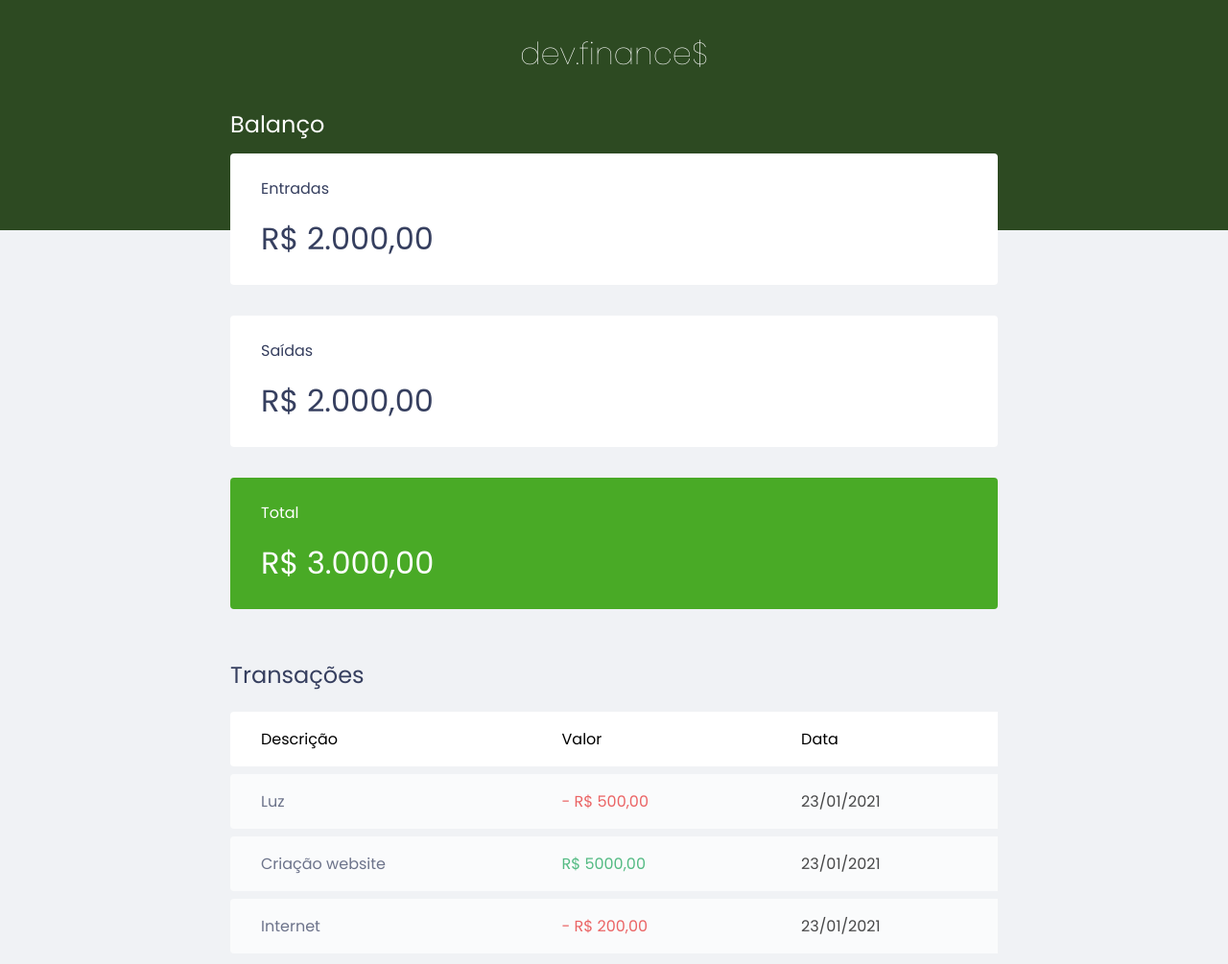
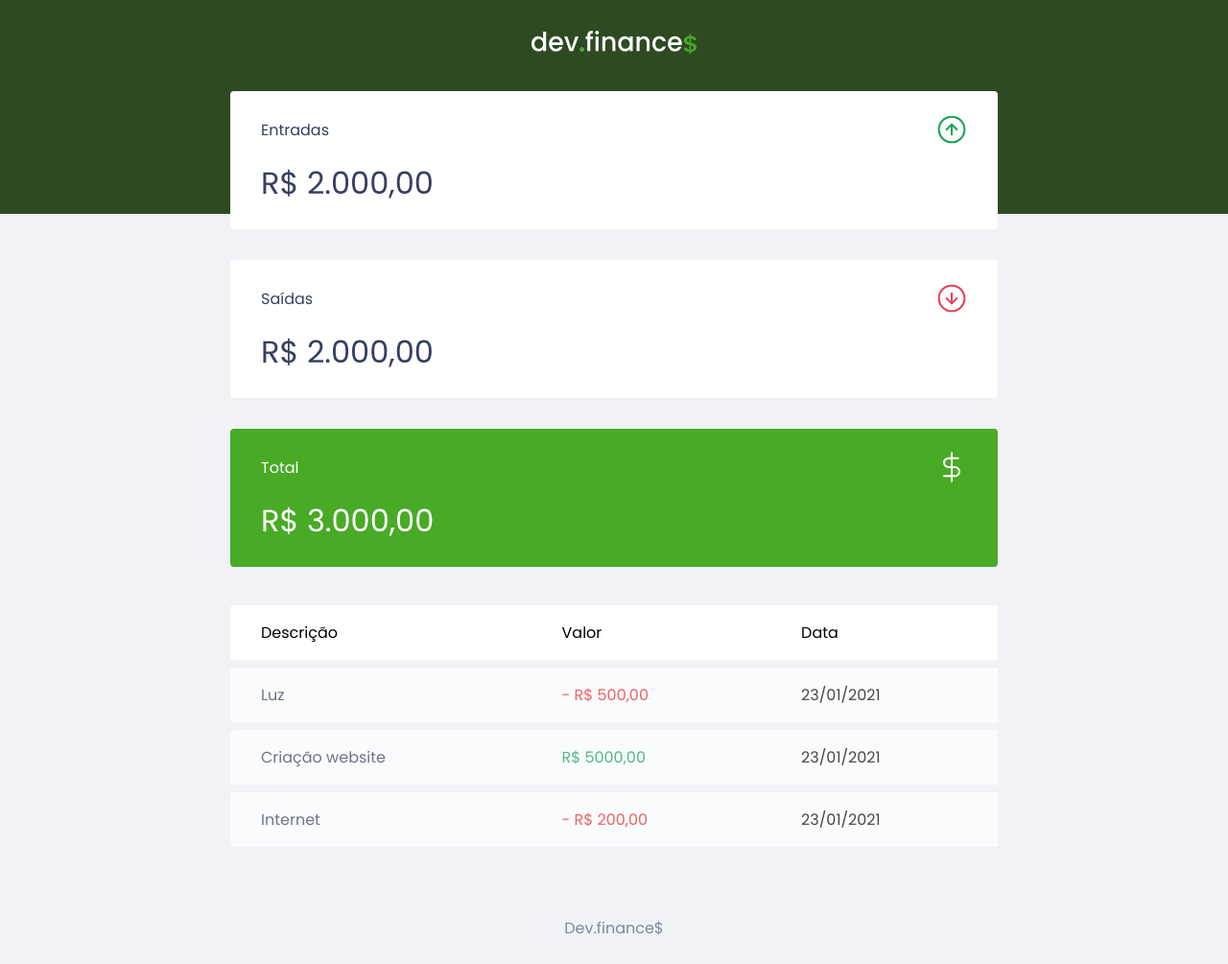
Before and after one commit to alancjo/Dev-Finance, a plain HTML site: page index.html in a window 1280 px wide. Shown: the top 1005 px of the page at 96% size. Drawn offline with Linux system fonts and the light colour scheme.

Commit message:
positions

```diff
--- a/index.html
+++ b/index.html
@@ -13,32 +13,47 @@
 <body>
 
     <header>
-        <h1 id="logo">dev.finance$</h1>
+        <img src="./assets/logo.svg" alt="Logo Dev Finance">
     </header>
 
     <main class="container">
         <section id="balance">
-            <h2>Balanço</h2>
+            <h2 class="sr-only">Balanço</h2>
 
             <div class="card">
-                <h3>Entradas</h3>
+                <h3>
+                    <span>
+                        Entradas
+                    </span>
+                    <img src="./assets/income.svg" alt="Image de entradas">
+                </h3>
                 <p>R$ 2.000,00</p>
             </div>
 
             <div class="card">
-                <h3>Saídas</h3>
+                <h3>
+                    <span>
+                        Saídas
+                    </span>
+                    <img src="./assets/expense.svg" alt="Image de entradas">
+                </h3>
                 <p>R$ 2.000,00</p>
             </div>
 
             <div class="card total">
-                <h3>Total</h3>
+                <h3>
+                    <span>
+                        Total
+                    </span>
+                    <img src="./assets/total.svg" alt="Image de total">
+                </h3>
                 <p>R$ 3.000,00</p>
             </div>
 
         </section>
 
         <section id="transaction">
-            <h2>Transações</h2>
+            <h2 class="sr-only">Transações</h2>
             <table id="data-table">
                 <thead>
                     <tr>
--- a/style.css
+++ b/style.css
@@ -28,6 +28,18 @@ header {
     background: #2D4A22;
     padding: 2rem 0 10rem;
     text-align: center;
+}
+
+.sr-only {
+    position: absolute;
+    width: 1px;
+    height: 1px;
+    padding: 0;
+    margin: -1px;
+    overflow: hidden;
+    white-space: nowrap;
+    clip: rect(0, 0, 0, 0);
+
 }
 
 .container {
@@ -64,6 +76,10 @@ header {
 .card h3 {
     font-weight: normal;
     font-size: 1rem;
+
+    display: flex;
+    align-items: center;
+    justify-content: space-between;
 }
 
 .card p {
```
